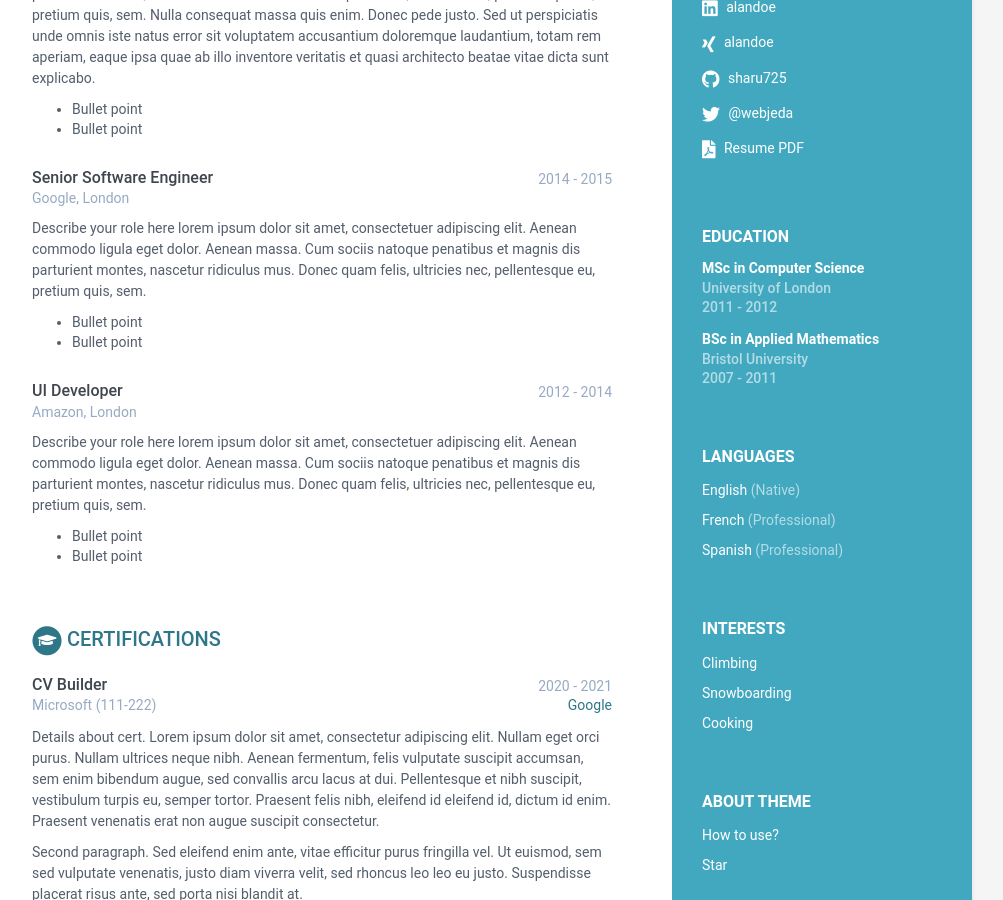
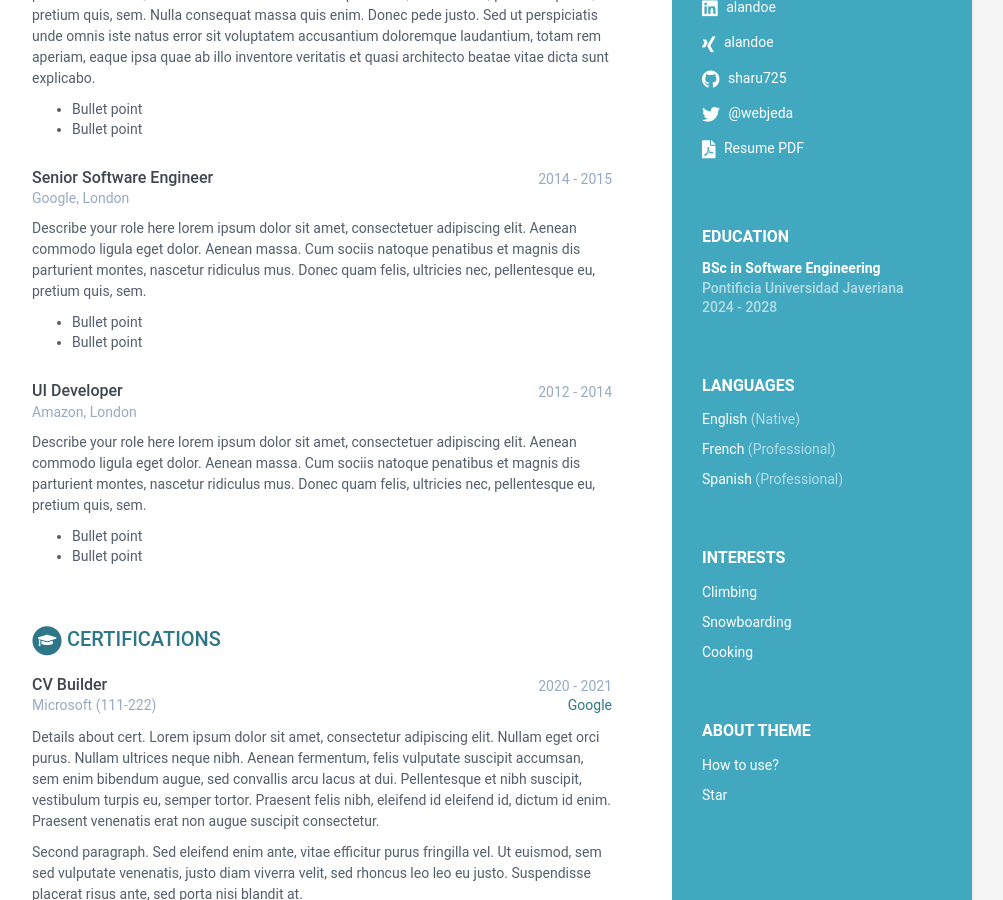
Before and after one commit to Siftings/CV-3, a Jekyll site: the page built from index.html, in a window 1280 px wide and 900 px high, scrolled down 442 px. Shown: the whole window, without its empty margins (168-1171 px from the left). Built offline with Jekyll 4.4.1, drawn with Linux system fonts in a browser that asks for light colours; part of the change alters nothing that is shown.

Commit message:
Cambio en estudios

```diff
--- a/_data/data.yml
+++ b/_data/data.yml
@@ -66,28 +66,11 @@ career-profile:
 education:
     title: Education
     info:
-      - degree: MSc in Computer Science
-        university: University of London
-        time: 2011 - 2012
+      - degree: BSc in Software Engineering
+        university: Pontificia Universidad Javeriana
+        time: 2024 - 2028
         details: |
-          Describe your study here lorem ipsum dolor sit amet, consectetuer
-          adipiscing elit. Aenean commodo ligula eget dolor. Aenean massa. Cum
-          sociis natoque penatibus et magnis dis parturient montes, nascetur
-          ridiculus mus. Donec quam felis, ultricies nec, pellentesque eu,
-          pretium quis, sem.
-            - Bullet point
-            - Bullet point
-      - degree: BSc in Applied Mathematics
-        university: Bristol University
-        time: 2007 - 2011
-        details: |
-          Describe your study here lorem ipsum dolor sit amet, consectetuer
-          adipiscing elit. Aenean commodo ligula eget dolor. Aenean massa. Cum
-          sociis natoque penatibus et magnis dis parturient montes, nascetur
-          ridiculus mus. Donec quam felis, ultricies nec, pellentesque eu,
-          pretium quis, sem.
-            - Bullet point
-            - Bullet point
+          Estudiante de ingenieria de sistemas de 4 semestre.
 
 experiences:
     title: Experiences
```
